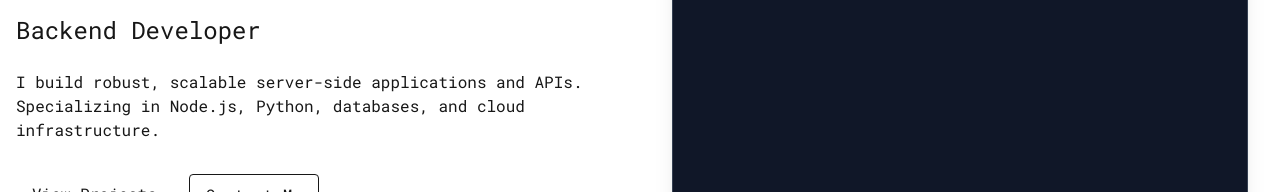
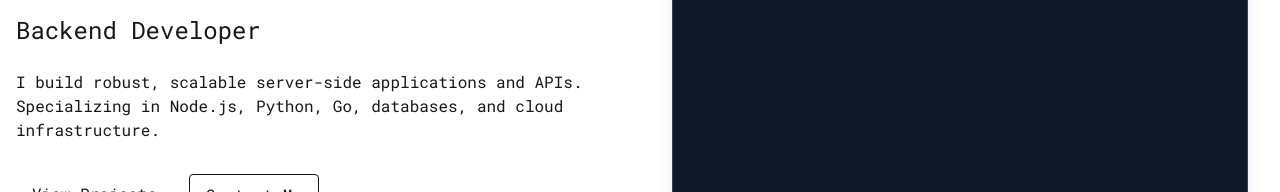
Before and after one commit to kyriakid1s/portofolio, a Next.js app: page / in a window 1280 px wide. Shown: the part 292-484 px from the top of the page. Built offline with nearby package versions, Linux system fonts and the light colour scheme.

Commit message:
Fix typo

```diff
--- a/app/page.tsx
+++ b/app/page.tsx
@@ -10,7 +10,7 @@
         <h2 className="text-2xl mb-6">Backend Developer</h2>
         <p className="mb-8">
           I build robust, scalable server-side applications and APIs.
-          Specializing in Node.js, Python, databases, and cloud infrastructure.
+          Specializing in Node.js, Python, Go, databases, and cloud infrastructure.
         </p>
         <div className="flex space-x-4">
           <a href="/projects"><button className="bg-terminal-green text-terminal-black px-4 py-2 rounded hover:bg-green-600 transition" >
```
